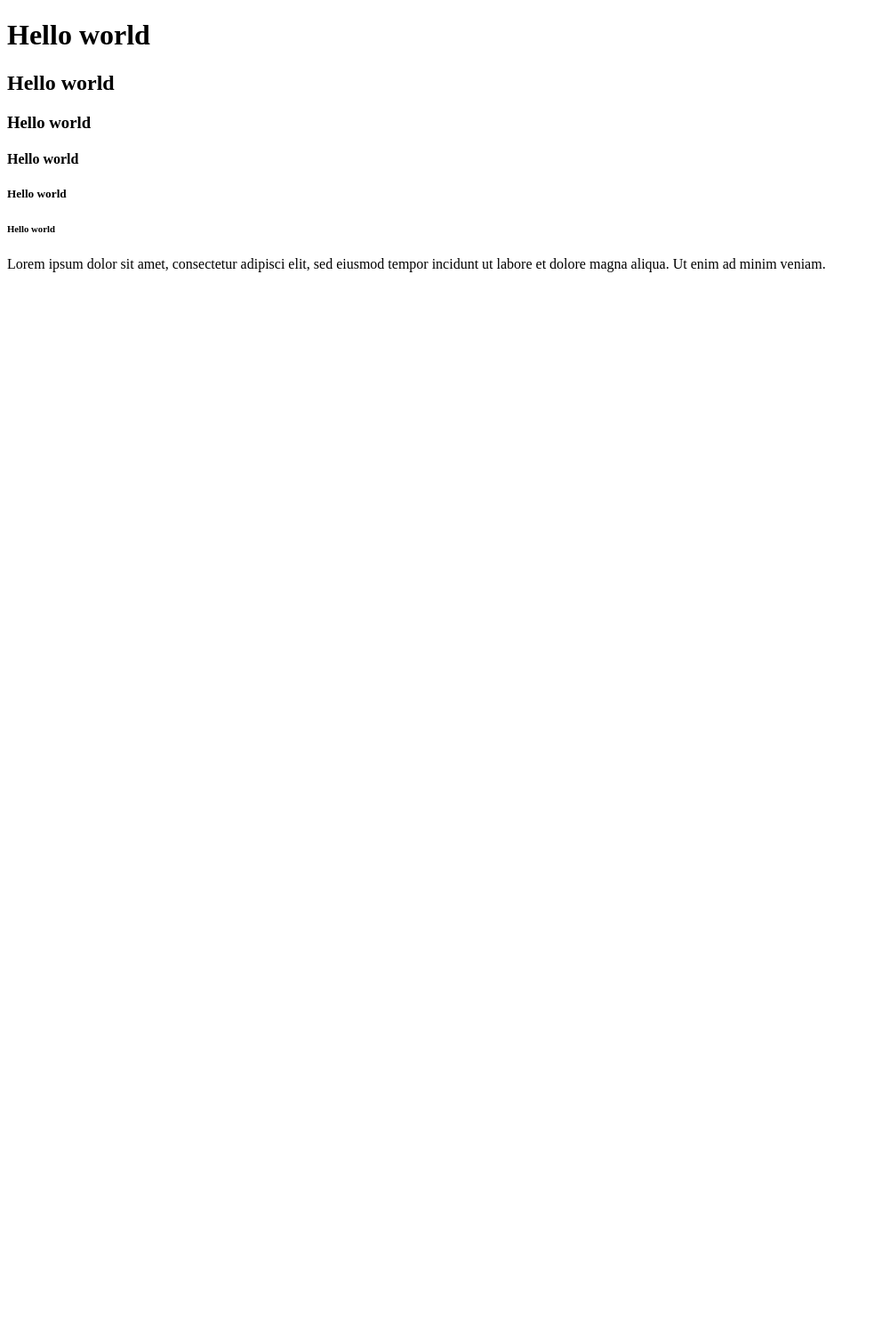
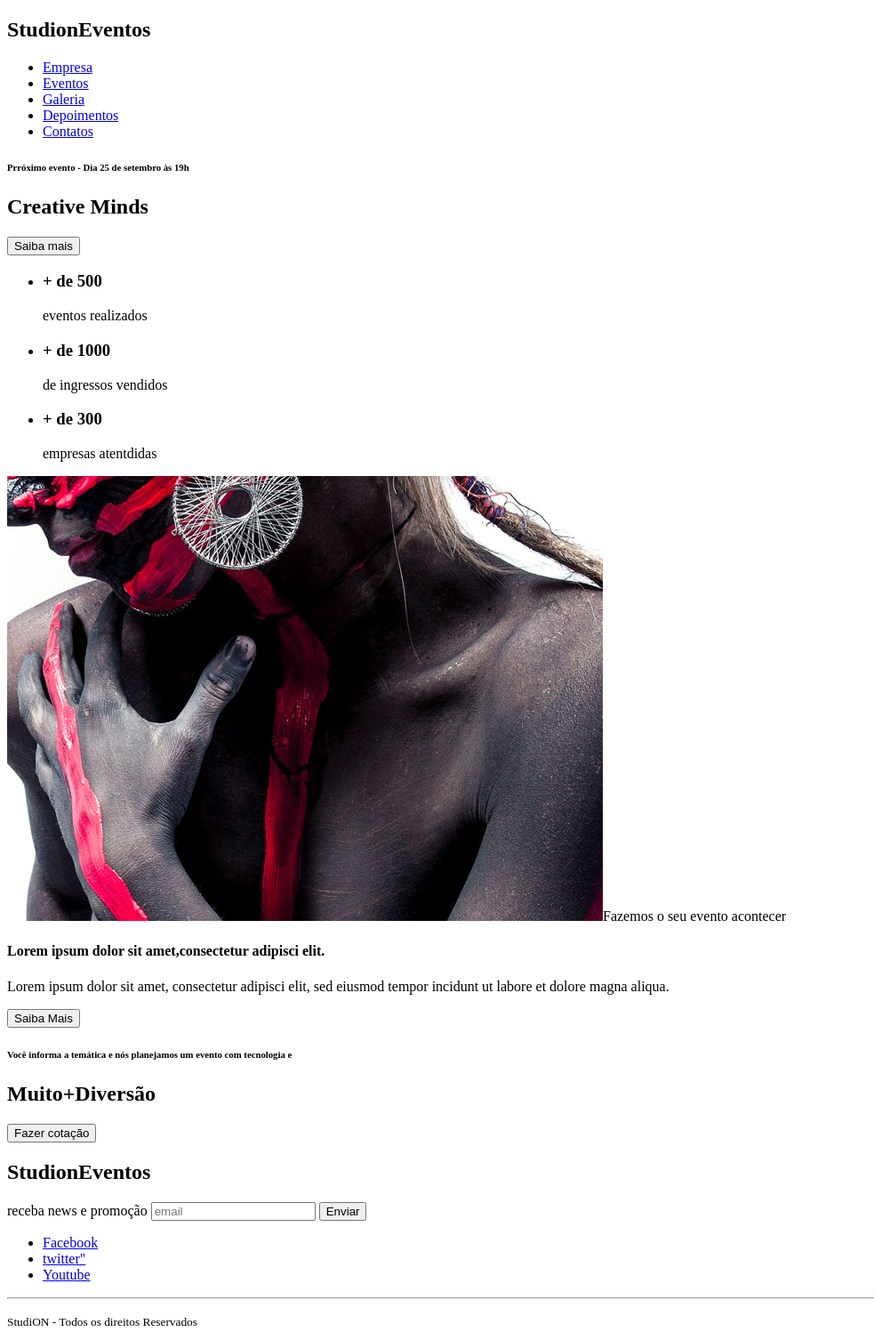
Before and after one commit to ogabrieol/studion, a website: page src/index.html in a window 1280 px wide. Shown: the whole page at 89% size, without its empty margins (0-983 px from the left). Before the commit the page ends 800 px from the top, so only its background shows below. Drawn offline with Linux system fonts and the light colour scheme.

Commit message:
feat(html): constructed html structure for the main page

```diff
--- a/src/index.html
+++ b/src/index.html
@@ -7,16 +7,106 @@
 </head>
 
 <body>
-  <h1>Hello world</h1>
-  <h2>Hello world</h2>
-  <h3>Hello world</h3>
-  <h4>Hello world</h4>
-  <h5>Hello world</h5>
-  <h6>Hello world</h6>
+    <nav>
+        <h1>Studi<span>on<span>Eventos</span></h1>
+        <ul>
+            <li>
+                <a href="#Empresa">
+                  Empresa
+                </a>
+            </li>
+            <li>
+                <a href="#eventos">
+                  Eventos
+                    <a>
+            </li>
+            <li>
+                <a href="#Galeria">
+                  Galeria
+                </a>
+            </li>
+            <li>
+                <a href="#depoimentos">
+                  Depoimentos
+                </a>
+            </li>
+            <li>
+                <a href="#contatos">
+                    Contatos
+                </a>
+            </li>
+        </ul>
+    </nav>
+
+    <header>
+<div="slider">
+    <div class="slide">
+        <h6><span>Prróximo evento</span> - Dia 25 de setembro às 19h</h6>
+<h2><span>Creative</span> Minds</h2>
+<button>Saiba mais</button>
+</div>
+    </header>
+
+    <main>
+<section id="eventos">
+<ul>
+<li>
+    <h3>+ de 500</h3>
+    eventos realizados
+</li>
+<li>
+    <h3>+ de 1000</h3>
+    de ingressos vendidos
+</li>
+<li>
+    <h3>+ de 300</h3>
+    empresas atentdidas
+</li>
+</ul>
+</section>
+
+<section>
+<div>
+    <img src="./images/institutional.jpg"
+    <h6>Fazemos o seu evento acontecer</h6>
+    <h4>Lorem ipsum dolor sit amet,consectetur adipisci elit.</h4>
 <p>
-    Lorem ipsum dolor sit amet, consectetur adipisci elit,
+    Lorem ipsum dolor sit amet,
+        consectetur adipisci elit,
         sed eiusmod tempor incidunt ut labore et dolore magna aliqua.
-    Ut enim ad minim veniam.
 </p>
+<button>Saiba Mais</button>
+    </div>
+</section>
+
+<section>
+<div>
+    <h6>
+        Você informa a temática e nós planejamos um evento com tecnologia e
+    </h6>
+    <h2><span>Muito+</span>Diversão</h2>
+    <button>Fazer cotação</button>
+</div>
+</section>
+    </main>
+
+    <footer>
+        <h2>Studi<span>on<span>Eventos</span></h2>
+        <form>
+            <label>receba news e promoção</label>
+            <input type="email" placeholder="email" />
+            <button type="submit">Enviar</button>
+        </form>
+        <ul>
+<li><a href="https://facebook.com/" target="blank">Facebook</a></li>
+<li><a href="https://twitter.com/" target="blank">twitter"</a></li>
+<li><a href="https://youtube.com/" target="blank">Youtube</a></li>
+        </ul>
+        <hr />
+        <p>
+            <small>Studi<span>ON</span> - Todos os direitos Reservados</small>
+
+        </p>
+    </footer>
 </body>
 </html>
```
Lines whose indentation alone changed are shown as unchanged.
